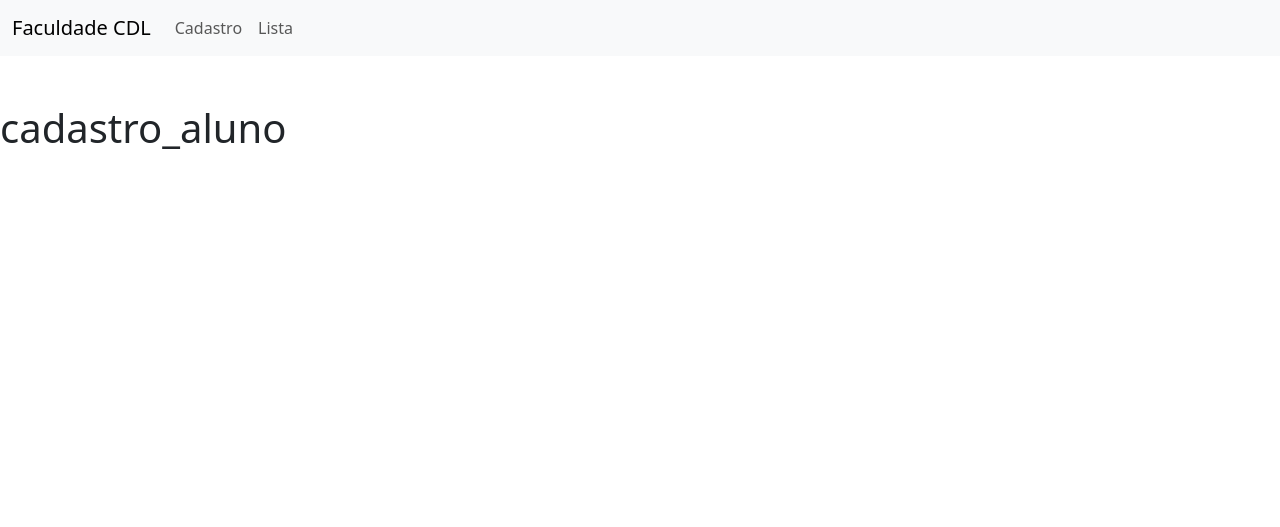
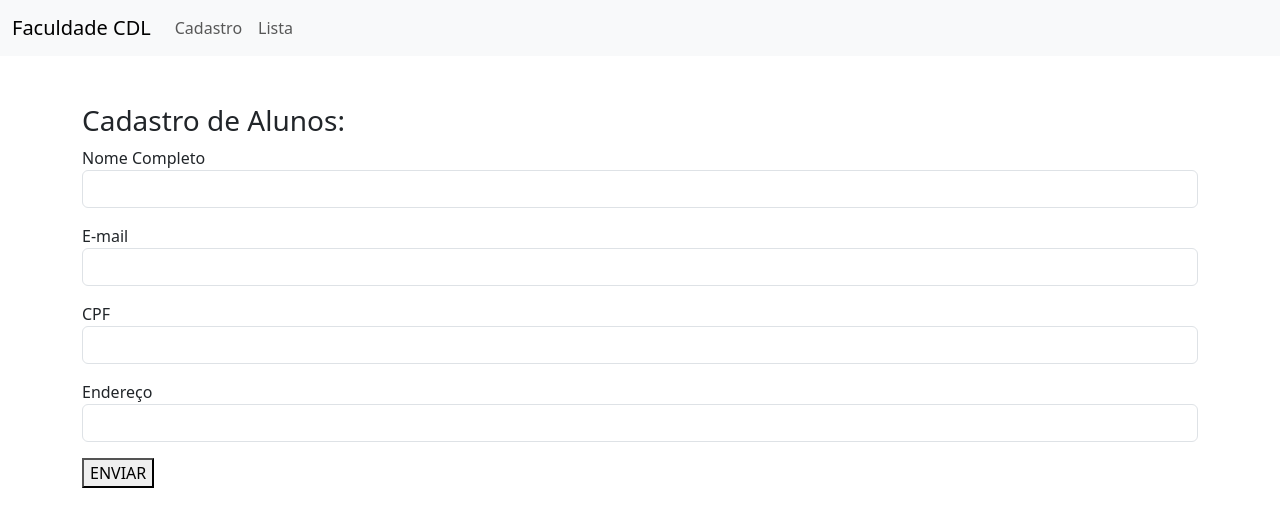
Before and after one commit to Matheus-Barret0/Faculdade_CRUD_PHP, a PHP site: page /?page=novo in a window 1280 px wide. Shown: the top 527 px of the page. Run offline with PHP 8.4, Linux system fonts and the light colour scheme; a stand-in replaces the project's code that opens the database connection.

Commit message:
organizando

```diff
--- a/source/cadastro_aluno.php
+++ b/source/cadastro_aluno.php
@@ -1 +1,26 @@
-<h1>cadastro_aluno</h1>
+<h3 class="container">Cadastro de Alunos: </h3>
+
+<!--Enviando ação para SALVAR-->
+<form class="container" action="?page=salvar" method="POST">
+    <!-- Cria um campo de formulário oculto com o nome "acao" e o valor "cadastrar" -->
+    <input type="hidden" name="acao" valuer="cadastrar">
+    <div class="mb-3">
+        <label>Nome Completo</label>
+        <input type="text" name="nome" class="form-control">
+    </div>
+    <div class="mb-3">
+        <label>E-mail</label>
+        <input type="email" name="email" class="form-control">
+    </div>
+    <div class="mb-3">
+        <label>CPF</label>
+        <input type="number" name="cpf" class="form-control">
+    </div>
+    <div class="mb-3">
+        <label>Endereço</label>
+        <input type="text" name="endereco" class="form-control">
+    </div>
+    <div class="mb-3">
+        <button type="submit" class="bnt bnt-primary">ENVIAR</button>
+    </div>
+</form>
--- a/source/index.php
+++ b/source/index.php
@@ -34,13 +34,17 @@
         <?php
         include("config.php");
         /*--declarando variavel--*/
-        switch (@$_REQUEST["page"])
-          /*--casos de escolha--*/{
+        switch (@$_REQUEST["page"]) {
+          /*--casos de escolha--*/
           case "novo":
             include("cadastro_aluno.php");
             break;
           case "listar":
             include("listar_aluno.php");
+            break;
+          /*--caso: SALVAR no cadastro_aluno.php--*/
+          case "salvar":
+            include("salvar_aluno.php");
             break;
         }
         ?>
```
